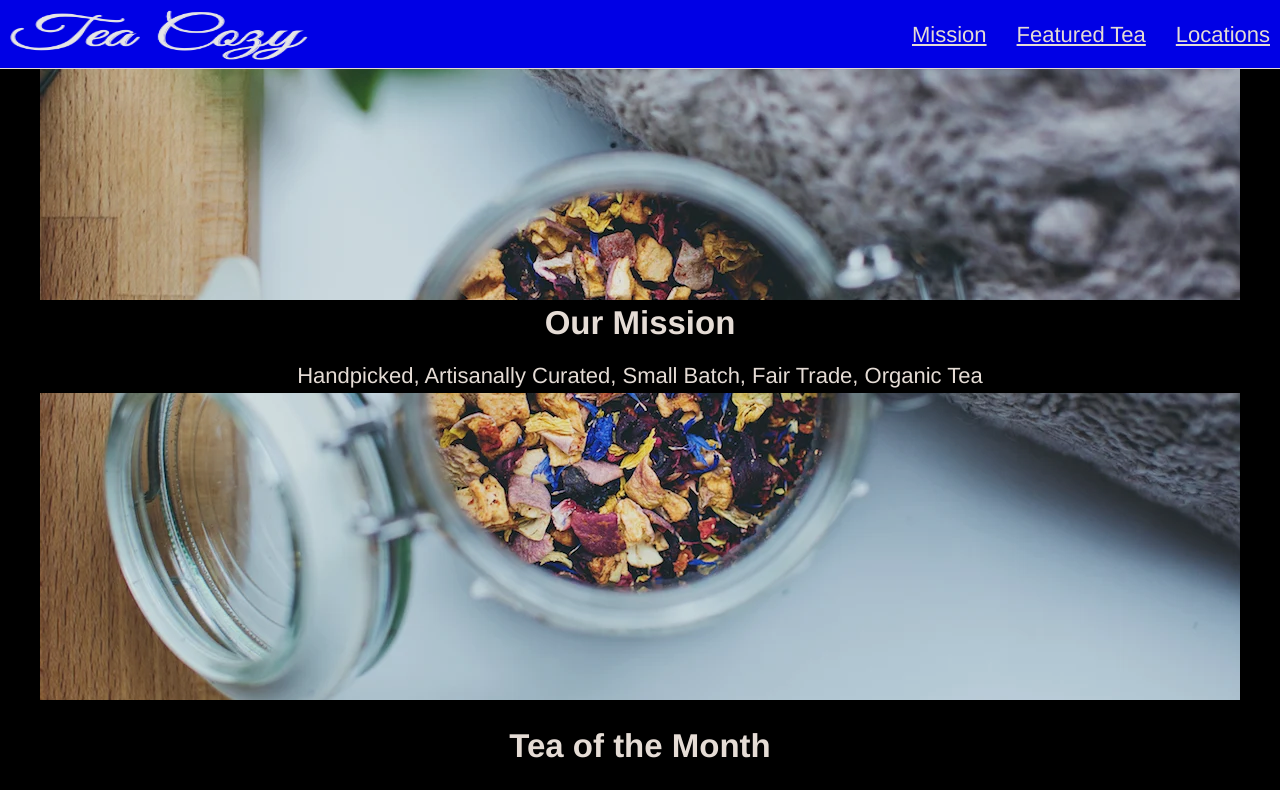
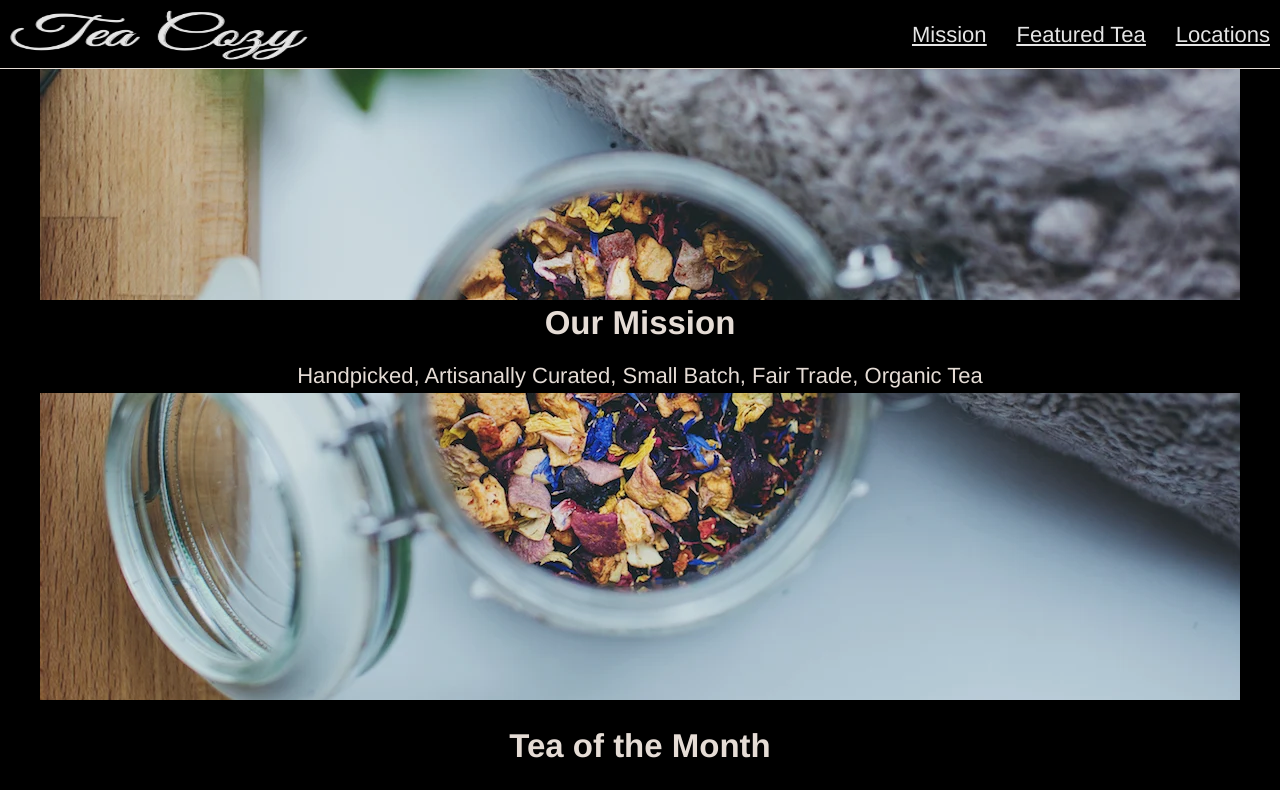
Before and after one commit to kwalker3000/Tea-Cozy, a plain HTML site: page index.html in a window 1280 px wide. Shown: the top 790 px of the page. Drawn offline with Linux system fonts and the light colour scheme.

Commit message:
Adjust nav properties
- change nav back to black background color
- gave made li elements links

```diff
--- a/Resources/Design/style.css
+++ b/Resources/Design/style.css
@@ -24,7 +24,7 @@ body {
 }
 
 nav {
-    background-color: blue;
+    background-color: black;
     border-bottom: 1px solid seashell;
     height: 68px;
     position: fixed;
@@ -32,6 +32,9 @@ nav {
     left: 0;
     width: 100%;
 }
+
+a, a:hover, a:active, a:visited { color: white; }
+
 ul {
     display: flex;
     list-style: none;
--- a/index.html
+++ b/index.html
@@ -13,9 +13,9 @@
 
             <ul class='left-nav'>
                 <li class='test'><img src='./Resources/Images/tea-cozy-logo.webp' class='logo'></li>
-                <li class='mobile-li'>Mission</li>
-                <li class='mobile-li'>Featured Tea</li>
-                <li class='mobile-li'>Locations</li>
+                <li class='mobile-li'><a href='#' target='_blank'>Mission</a></li>
+                <li class='mobile-li'><a href='#' target='_blank'>Featured Tea</a></li>
+                <li class='mobile-li'><a href='#' target='_blank'>Locations</a></li>
             </ul>
         </nav>
     </header>
```
Also changed, not shown: 1 other file.
